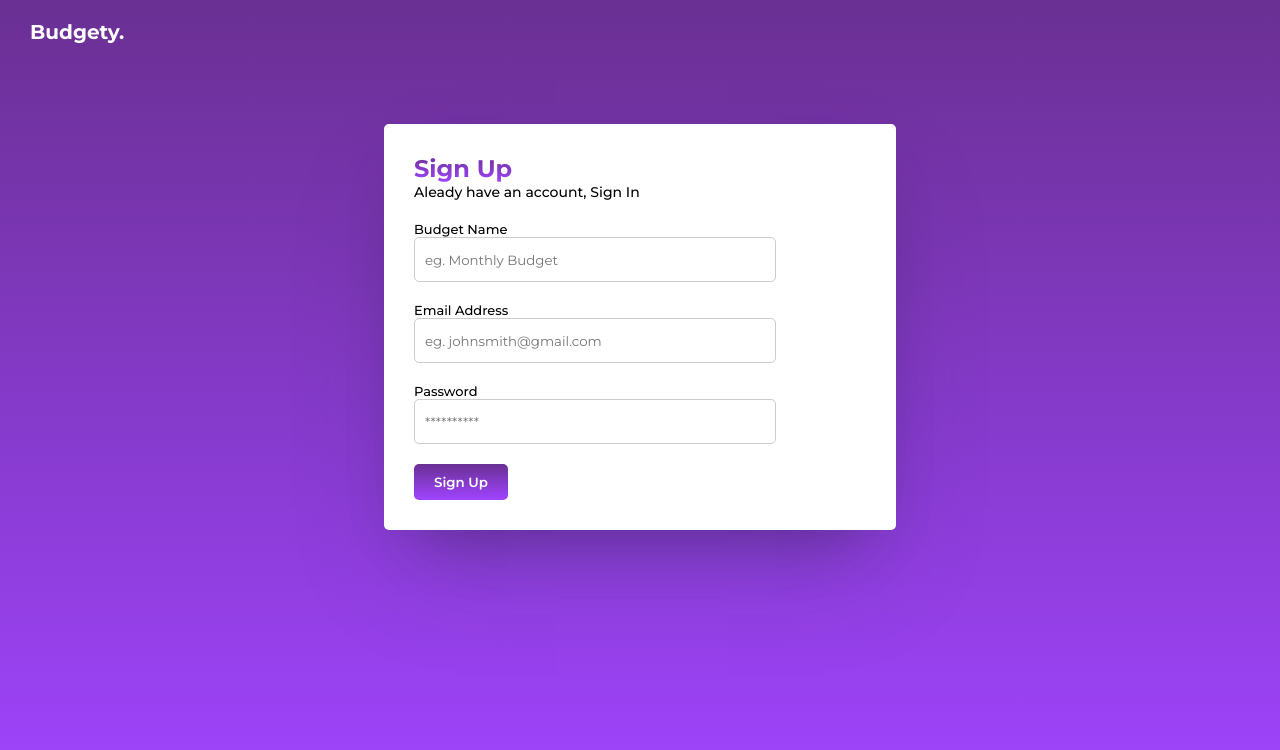
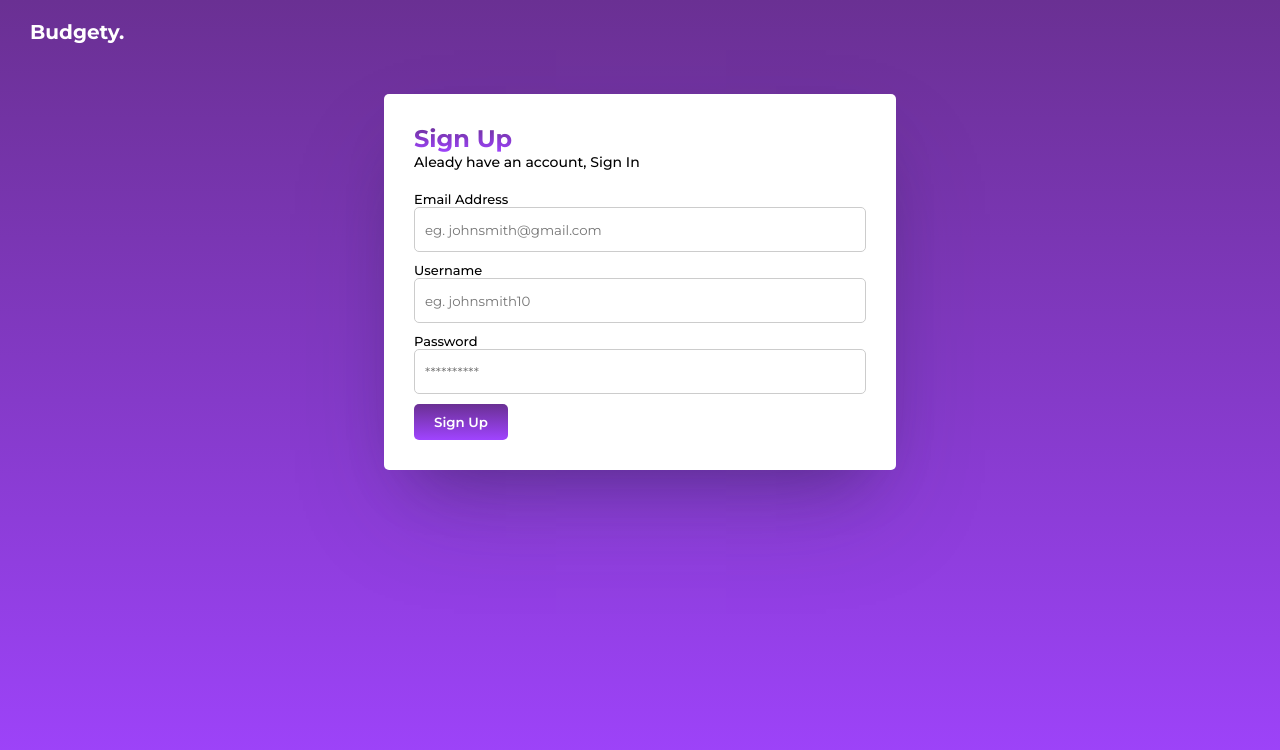
Before and after one commit to Victor-Mak-code/Budgety, a React (Create React App) app: page /signup in a window 1280 px wide. Shown: the top 750 px of the page. Built offline with nearby package versions, Linux system fonts and the light colour scheme.

Commit message:
made changes to the sign up and form components

```diff
--- a/src/Components/FormInput/FormInput.css
+++ b/src/Components/FormInput/FormInput.css
@@ -5,7 +5,7 @@
 }
 .form__input {
   margin-top: 10px;
-  margin-bottom: 20px;
+  margin-bottom: 10px;
 }
 .form__input input {
   border: 1px solid #ccc;
--- a/src/Components/GetStarted/GetStarted.js
+++ b/src/Components/GetStarted/GetStarted.js
@@ -1,8 +1,18 @@
+import { useNavigate } from "react-router-dom";
 import React from "react";
 import "./GetStarted.css";
 import { FaCoins, FaShareAlt } from "react-icons/fa";
 
 const GetStarted = () => {
+  const navigate = useNavigate();
+
+  const goToSignInHandler = () => {
+    navigate("/signin");
+  };
+  const goToSignUpHandler = () => {
+    navigate("/signup");
+  };
+
   return (
     <div className="getstarted__main">
       <div className="getstarted__box">
@@ -14,11 +24,11 @@ const GetStarted = () => {
       </div>
 
       <div className="getstarted__main-body">
-        <div className="budget__btn create__budget">
+        <div className="budget__btn create__budget" onClick={goToSignUpHandler}>
           <span>Don't Have a Budget, Sign up</span>
         </div>
 
-        <div className="budget__btn sign__in">
+        <div className="budget__btn sign__in" onClick={goToSignInHandler}>
           <span>Already Have a Budget, Sign in</span>
         </div>
       </div>
--- a/src/Components/Header/Header.js
+++ b/src/Components/Header/Header.js
@@ -1,7 +1,17 @@
+import { useNavigate } from "react-router-dom";
 import "./Header.css";
 import Button from "../Button/Button";
 
 const Header = (props) => {
+  const navigate = useNavigate();
+
+  const goToSignInHandler = () => {
+    navigate("/signin");
+  };
+  const goToSignUpHandler = () => {
+    navigate("/signup");
+  };
+
   return (
     <div className="header">
       <div className="header__logo">
@@ -9,8 +19,16 @@ const Header = (props) => {
       </div>
 
       <div className="header__btns">
-        <Button btnClass="btn btn-text" btnValue="Sign in" />
-        <Button btnClass="btn btn-white" btnValue="Sign up" />
+        <Button
+          btnClass="btn btn-text"
+          btnValue="Sign in"
+          btnAction={goToSignInHandler}
+        />
+        <Button
+          btnClass="btn btn-white"
+          btnValue="Sign up"
+          btnAction={goToSignUpHandler}
+        />
       </div>
     </div>
   );
--- a/src/Pages/Home/Home.js
+++ b/src/Pages/Home/Home.js
@@ -1,7 +1,7 @@
 import Hero from "../../Components/Hero/Hero";
 import AddExpenseUI from "../../Components/AddExpenseUI/AddExpenseUI";
-// import Modal from "../../Components/Modal/Modal";
-// import GetStarted from "../../Components/GetStarted/GetStarted";
+import Modal from "../../Components/Modal/Modal";
+import GetStarted from "../../Components/GetStarted/GetStarted";
 
 const Home = () => {
   return (
--- a/src/Pages/SignIn/SignIn.css
+++ b/src/Pages/SignIn/SignIn.css
@@ -5,6 +5,9 @@
 }
 .form_auth__header {
   padding: 20px 30px;
+}
+.form__auth__body input {
+  width: 100%;
 }
 .logo span {
   color: var(--white);
@@ -14,7 +17,7 @@
 .form__auth__body {
   background-color: var(--white);
   width: 40%;
-  margin: 60px auto;
+  margin: 30px auto;
   border-radius: 5px;
   padding: 30px;
   box-shadow: rgba(50, 50, 93, 0.25) 0px 50px 100px -20px,
@@ -25,6 +28,7 @@
   margin-bottom: 20px;
   font-weight: 500;
 }
+
 .heading__2 {
   background: var(--gradient);
   -webkit-text-fill-color: transparent;
--- a/src/Pages/SignUp/SignUp.js
+++ b/src/Pages/SignUp/SignUp.js
@@ -16,13 +16,10 @@ const SignUp = () => {
         <p>Aleady have an account, Sign In </p>
         <form>
           <FormInput
-            labelValue="Budget Name"
-            placeholder="eg. Monthly Budget"
-          />
-          <FormInput
             labelValue="Email Address"
             placeholder="eg. johnsmith@gmail.com"
           />
+          <FormInput labelValue="Username" placeholder="eg. johnsmith10" />
           <FormInput labelValue="Password" placeholder="**********" />
           <Button btnValue="Sign Up" btnClass="btn btn-primary" />
         </form>
```
